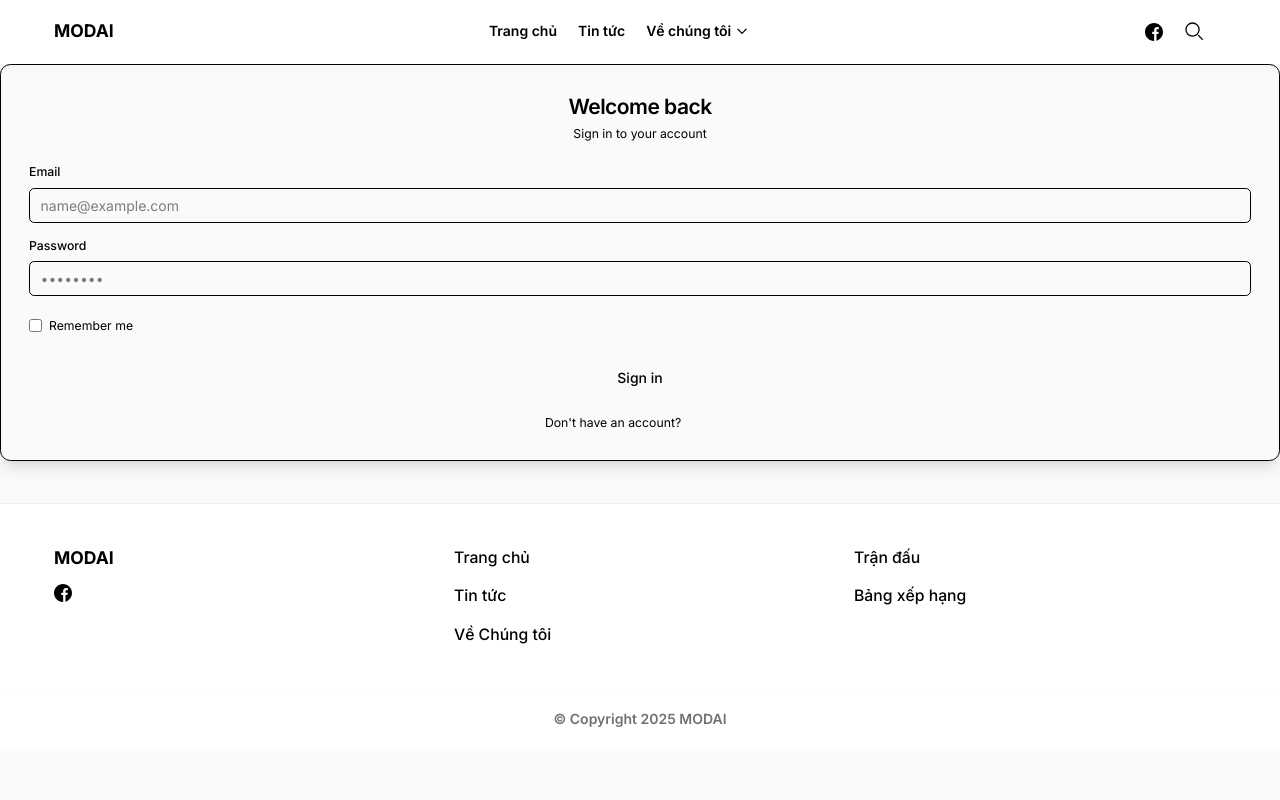
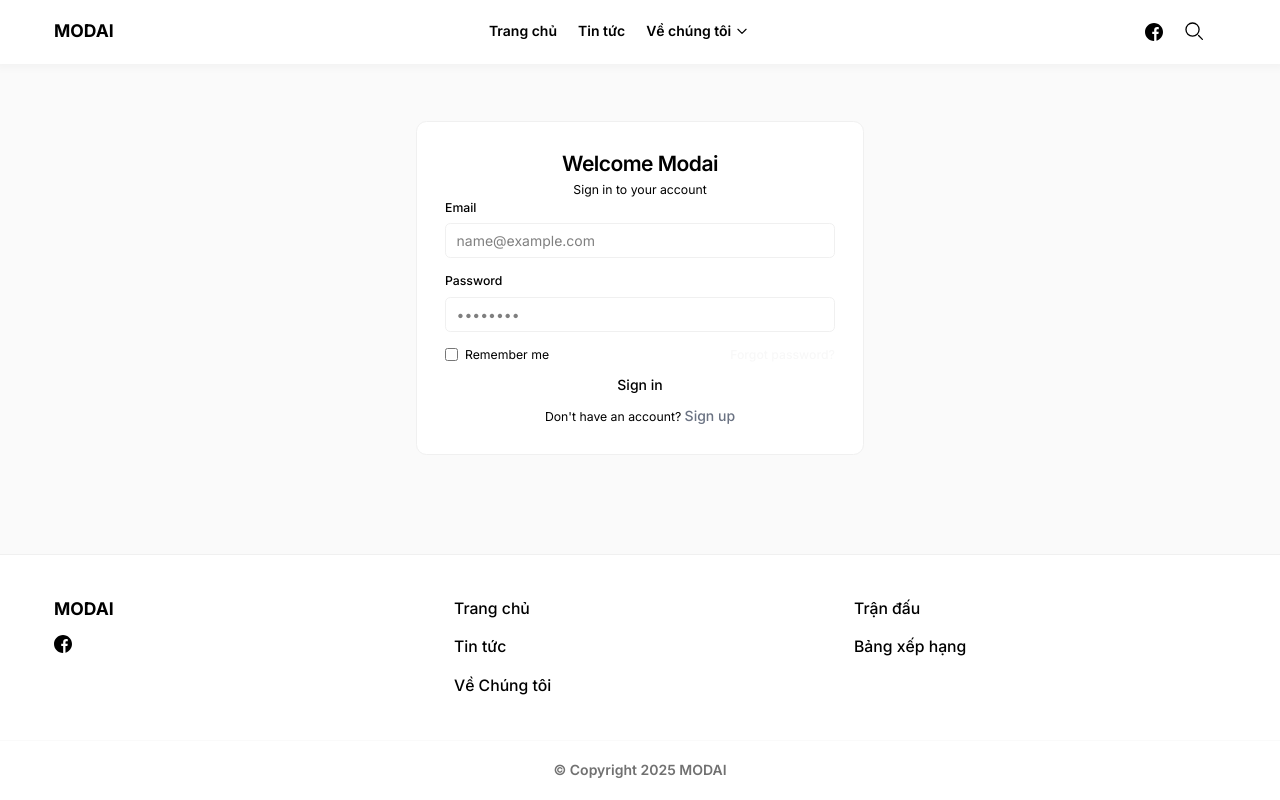
Before and after one commit to chaiit2199/modai, a Next.js app: page /login in a window 1280 px wide. Built offline with nearby package versions, Linux system fonts and the light colour scheme.

Commit message:
reupdate

```diff
--- a/src/components/ui/input.tsx
+++ b/src/components/ui/input.tsx
@@ -7,7 +7,7 @@ export interface InputProps extends React.InputHTMLAttributes<HTMLInputElement>
 const Input = React.forwardRef<HTMLInputElement, InputProps>(({ className, type = "text", error, ...props }, ref) => (
   <input
     type={type}
-    className={`flex h-10 w-full rounded-md border border-input bg-background px-3 py-2 text-base ring-offset-background placeholder:text-muted-foreground focus-visible:outline-none focus-visible:ring-2 focus-visible:ring-ring focus-visible:ring-offset-2 disabled:cursor-not-allowed disabled:opacity-50 md:text-sm,
+    className={`flex h-10 w-full rounded-md border border-line px-3 py-2 text-base ring-offset-background placeholder:text-muted-foreground focus-visible:outline-none focus-visible:ring-2 focus-visible:ring-ring focus-visible:ring-offset-2 disabled:cursor-not-allowed disabled:opacity-50 md:text-sm,
        ${className}`}
     ref={ref}
     {...props}
--- a/src/pages/_app.tsx
+++ b/src/pages/_app.tsx
@@ -7,7 +7,7 @@ import { DeviceProvider } from '@/context/DeviceContext';
 export default function App({ Component, pageProps }: AppProps) {
   return (
     <DeviceProvider>
-      <div className="main-container">
+      <div className="main-container min-h-screen flex flex-col">
         <Header/>
         <Component {...pageProps} />
         <Footer />
--- a/src/pages/login.tsx
+++ b/src/pages/login.tsx
@@ -18,12 +18,13 @@ export default  function LoginForm() {
   }
 
   return (
+    <div className="flex-auto flex flex-col items-center justify-center">
         <form
             onSubmit={handleSubmit}
-        className="space-y-6 rounded-xl border bg-card p-8 shadow-lg"
+            className="rounded-xl border border-line bg-white p-8 max-w-lg m-auto w-full"
             >
             <div className="space-y-1 text-center">
-            <h1 className="text-2xl font-semibold tracking-tight">Welcome back</h1>
+                <h1 className="text-2xl font-semibold tracking-tight">Welcome Modai</h1>
                 <p className="text-sm text-muted-foreground">Sign in to your account</p>
             </div>
 
@@ -65,7 +66,7 @@ export default  function LoginForm() {
                 </div>
             </div>
 
-        <div className="flex items-center justify-between">
+            <div className="flex items-center justify-between mt-4">
                 <label className="flex items-center gap-2 text-sm text-muted-foreground">
                 <input type="checkbox" className="rounded border border-input" />
                 Remember me
@@ -88,13 +89,13 @@ export default  function LoginForm() {
                 {isLoading ? "Signing in..." : "Sign in"}
             </Button>
 
-        <p className="text-center text-sm text-muted-foreground pt-2">
+            <p className="text-center text-sm text-muted-foreground pt-4">
                 Don't have an account?{" "}
-            <a href="/register" className="font-medium text-primary hover:underline">
+                <a href="/register" className="font-medium text-gray-500 hover:underline">
                 Sign up
                 </a>
             </p>
         </form>
-
+    </div>
   )
 }
```
Lines whose indentation alone changed are shown as unchanged.
